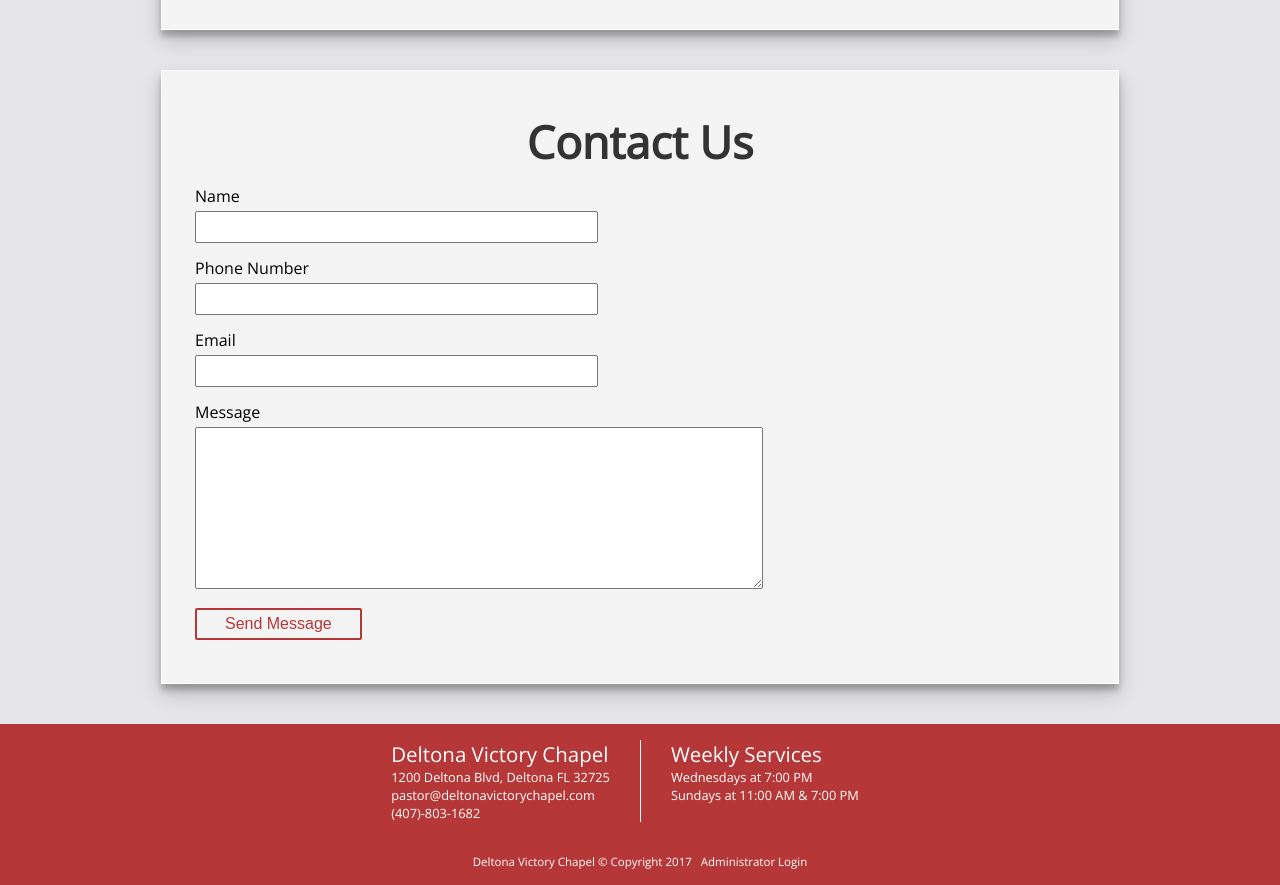
After one commit to bryangators/dvc_chapel, a PHP site: page /contact.php in a window 1280 px wide. The commit adds this page. Shown: the part 568-1453 px from the top of the page. Run offline with PHP 8.4, Linux system fonts and the light colour scheme.

Commit message:
created contact page minor style fixes throughout

```diff
--- /dev/null
+++ b/contact.php
@@ -0,0 +1,140 @@
+<!-- ///////////////////////////////////////////////////////
+//This is a template page to get started when making new  //
+//pages thoughout the site. Copy this code then edit copy //
+////////////////////////////////////////////////////////////
+
+///////////////////////////////////////////////////////////
+//*********DO NOT MAKE CHANGES TO THIS FILE**************//
+////////////////////////////////////////////////////////// -->
+
+<!DOCTYPE html>
+<html>
+<head>
+<!-- style sheet -->
+<link rel="stylesheet" type="text/css" href="css/contactStyles.css">
+
+<!-- java script files -->
+<script src="resources/modernizr-1.5.js"></script>
+<script src="resources/jquery-3.1.1.min.js"></script>
+</head>
+
+<body>
+<!-- Wrapper used to position footer and header on page -->
+	<div id="wrapper">
+
+		<!-- Navigation Bar included from php -->
+		<?php
+		$thisPage = 'contact';
+		include_once('navbar.php');
+		?>
+		<!-- End of Navigation bar -->
+
+
+		<!-- ///////////////////////////////////////////////////
+		////All content will go inside the content div below////
+		///Use sections and flex_parent class to align content//
+		/////////////////////////////////////////////////////// -->
+
+		<!-- Use sections -->
+		<div style="height: 50px"></div>
+		<section>
+			<div class="page center shadow-box">
+				<span class="title">Contact Information</span>
+				<div id="contact-wrap">
+				<div id="details">
+					<table id="contact-info">
+						<th>
+							<h3 style="margin-top: 0px;">Address</h3>
+						</th>
+						<tr>
+							<td>Deltona Victory Chapel</td>
+						</tr>
+						<tr>
+							<td>1200 Deltona Blvd</td>
+						</tr>
+						<tr>
+							<td>Deltona, Fl 32725</td>
+						</tr>
+						<th>
+							<h3>Email</h3>
+						</th>
+						<tr>
+							<td>pastor@deltonavictorychapel.com</td>
+						</tr>
+						<th><h3>Phone</h3></th>
+						<tr>
+							<td>407-803-1682</td>
+						</tr>
+					</table>
+				</div>
+				<div id="map">
+					<iframe src="https://www.google.com/maps/embed?pb=!1m18!1m12!1m3!1d3493.060228620361!2d-81.27422498576702!3d28.89655827883471!2m3!1f0!2f0!3f0!3m2!1i1024!2i768!4f13.1!3m3!1m2!1s0x88e71122277e0759%3A0x18386072c9cb3ee3!2s1200+Deltona+Blvd%2C+Deltona%2C+FL+32725!5e0!3m2!1sen!2sus!4v1487512716268" width="100%" height="100%" frameborder="0" style="border:0" allowfullscreen></iframe>
+				</div>
+			</div>
+			</div>
+		</section>
+
+		<div style="height: 40px"></div>
+		<section>
+			<div class="page center shadow-box">
+			<div id="contact-us">
+				<span class="title">Contact Us</span>
+				<form>
+				<table id="contact-form">
+					<tr>
+						<td>Name</td>
+					</tr>
+					<tr>
+					<td>
+						<input type="name" name="name">
+					</td>
+					</tr>
+					<tr>
+						<td>Phone Number</td>
+					</tr>
+					<tr>
+					<td>
+						<input type="phoned" name="phone">
+					</td>
+					</tr>
+					<tr>
+						<td>Email</td>
+					</tr>
+					<tr>
+					<td>
+						<input type="email" name="email">
+					</td>
+					</tr>
+					<tr>
+						<td>Message</td>
+					</tr>
+					<tr>
+						<td><textarea rows="10"></textarea></td>
+					</tr>
+					<tr>
+					<td id="submit-td">
+						<input id="send-btn" type="submit" value="Send Message">
+					</td>
+					</tr>
+				</table>
+				</form>
+			</div>
+			</div>
+		</section>
+		<div style="height: 40px"></div>
+
+
+
+		</div><!-- end of page content -->
+
+		<?php
+		include_once('footer.php');
+		?>
+
+	</div><!-- #wrapper -->
+
+</body>
+
+</body>
+
+</html>
--- /dev/null
+++ b/css/contactStyles.css
@@ -0,0 +1,79 @@
+#contact-wrap{
+	display: flex;
+	flex-direction: row;
+	justify-content: space-between;
+	text-align: left;
+	padding-top: 20px;
+}
+
+#map{
+	width: 500px;
+	height: 300px;
+}
+
+#contact-info h3{
+	margin-bottom: 5px;
+}
+
+#contact-info th:first-child {
+	margin-top:0px;
+}
+
+#contact-us{
+	text-align: center;
+}
+
+#contact-form{
+	text-align: left;
+
+}
+
+#contact-form td:first-child{
+	width: 40%;
+}
+
+#contact-form textarea{
+	width: 100%;
+	padding: 5px;
+	font-size: 1em;
+	margin-bottom: 10px;
+}
+
+
+#contact-form input {
+	padding: 5px;
+	font-size: 1em;
+	width: 70%;
+	margin-bottom: 10px;
+}
+
+#submit-td input{
+	color: rgb(181,55,55);
+	border:2px solid rgb(181, 55,55);
+	border-radius: 2px;
+	background-color: transparent;
+	width: 30%;
+	min-width: 150px;
+	transition: all .40s ease-in-out;
+	-webkit-transition: all .40s ease-in-out;
+}
+
+#submit-td input:hover{
+	cursor: pointer;
+	background-color: rgb(181,55,55);
+	color: white;
+}
+
+@media only screen and (max-width: 790px) {
+    /* For mobile phones: */
+
+	#contact-wrap{
+		flex-direction: column;
+	}
+
+    #map{
+    	width: 95%;
+    	height: 300px;
+    	padding-top: 20px;
+    }
+}
--- a/css/eventadminStyles.css
+++ b/css/eventadminStyles.css
@@ -47,7 +47,7 @@ table {
 }
 
 input:not(.radio), textarea, select{
-	width: 100%;
+	width: 95%;
 	padding: 5px;
 	font-size: 1em;
 	vertical-align: top;
--- a/css/generalPageStyles.css
+++ b/css/generalPageStyles.css
@@ -71,7 +71,7 @@ section{
 	font-size: 2.8em;
 	font-weight: bold;
 	color:rgb(51,51,51);
-	border-bottom: solid 1px;
+	/*border-bottom: solid 1px;*/
 	border-color: gray;
 	margin:0 auto;
 	padding: 10px;
@@ -83,7 +83,11 @@ section{
 	#content,
 	section{
 		max-width: 100%;
+	}
 
+	.title{
+		font-size: 1.8em;
+		width: 95%;
 	}
 
 }
--- a/css/headerFooterStyles.css
+++ b/css/headerFooterStyles.css
@@ -32,8 +32,8 @@ a{
 	display: inline;
 	margin-top: 10px;
 	width: 300px;
-	transition: all .30s ease-in-out;
-	-webkit-transition: all .30s ease-in-out;
+	transition: all .40s ease-in-out;
+	-webkit-transition: all .40s ease-in-out;
 }
 
 #navbar ul{
--- a/eventadmin.php
+++ b/eventadmin.php
@@ -37,6 +37,7 @@
 		/////////////////////////////////////////////////////// -->
 
 		<!-- Use sections -->
+		<div class="mobile_show" style="height: 40px"></div>
 		<section >
 			<div class="page center shadow-box admin_page">
 			<div id="table_wrap" class="center">
--- a/navbar.php
+++ b/navbar.php
@@ -80,7 +80,7 @@
 				</span>
 			<?php }
 				else{ ?>
-				<span style="font-size: 2em;" id="links" class="mobile_hidden">
+				<span style="font-size: 2em;" id="links" >
 				Event Creator
 
 				</span>
```
